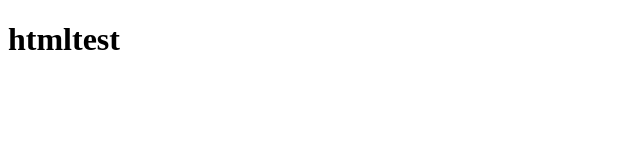
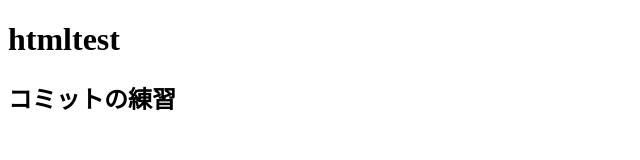
Before and after one commit to shinyahayashi1103/js-class-test, a plain HTML site: page index.html in a window 1280 px wide. Shown: the whole page, without its empty margins (0-640 px from the left). Drawn offline with Linux system fonts and the light colour scheme.

Commit message:
commit test

```diff
--- a/index.html
+++ b/index.html
@@ -8,6 +8,7 @@
 </head>
 <body>
     <h1>htmltest</h1>
+    <h2>コミットの練習</h2>
     <script type="text/javascript" src="main.js"></script>
 </body>
 </html>
--- a/main.js
+++ b/main.js
@@ -1 +1,3 @@
 alert("jsの練習アラートです");
+
+alert("コミットの練習")
```
